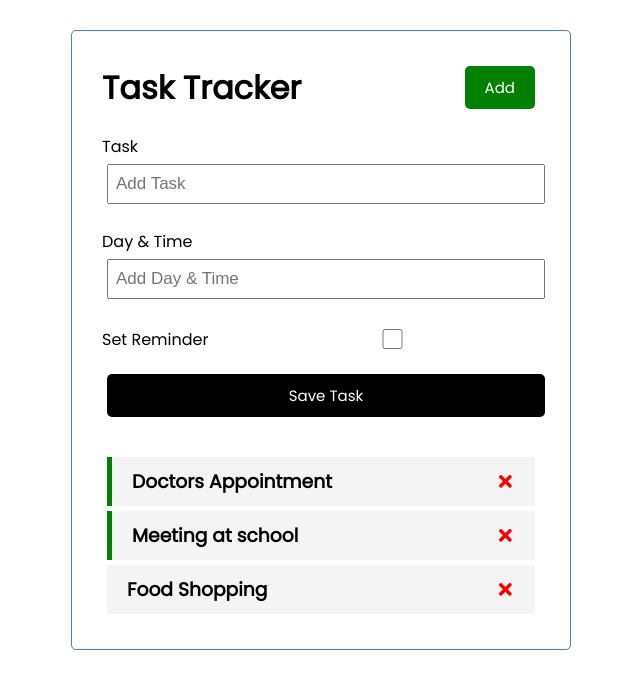
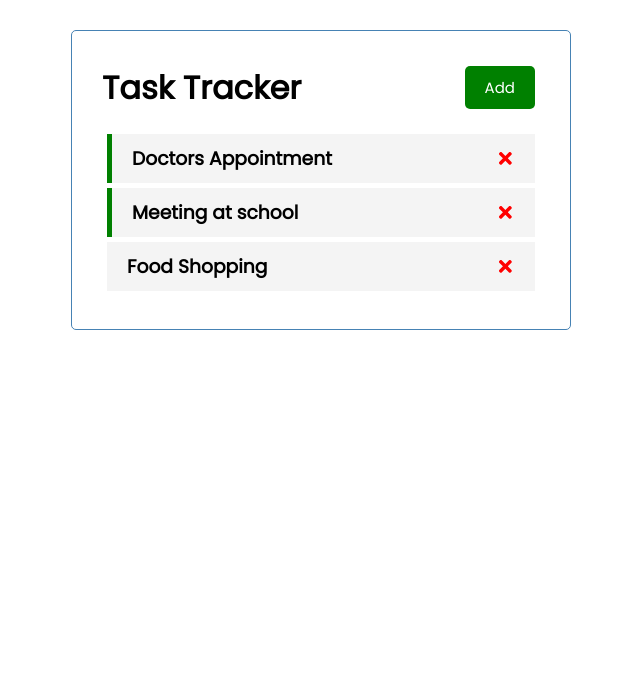
Before and after one commit to isnakolah/task-tracker, a React (Create React App) app: page / in a window 1280 px wide. Shown: the top 688 px of the page, without its empty margins (319-959 px from the left). Built offline with nearby package versions, Linux system fonts and the light colour scheme.

Commit message:
Create a showAddTask hook

```diff
--- a/src/App.js
+++ b/src/App.js
@@ -5,6 +5,7 @@ import TasksList from './components/TasksList';
 import AddTask from './components/AddTask';
 
 function App() {
+  const [showAddTask, setShowAddTask] = useState(false);
   const [tasks, setTasks] = useState([
     {
       id: 1,
@@ -40,10 +41,17 @@ function App() {
     );
   };
 
+  // Add Task
+  const addTask = (task) => {
+    const id = Math.floor(Math.random() * 10000) + 1;
+    const newTask = { id, ...task };
+
+    setTasks([...tasks, newTask]);
+  };
   return (
     <div className='container'>
       <Header />
-      <AddTask />
+      {showAddTask && <AddTask onAdd={addTask} />}
       {tasks.length > 0 ? (
         <TasksList
           tasks={tasks}
```
